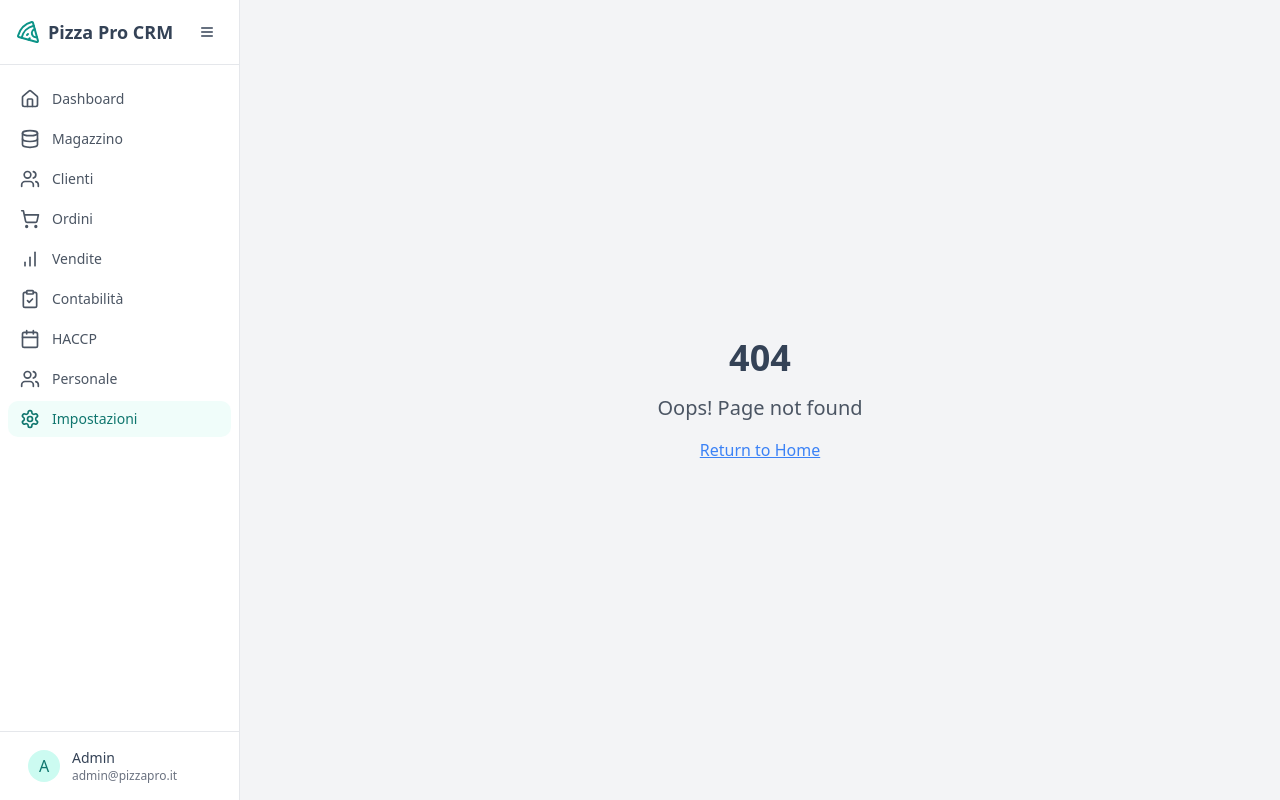
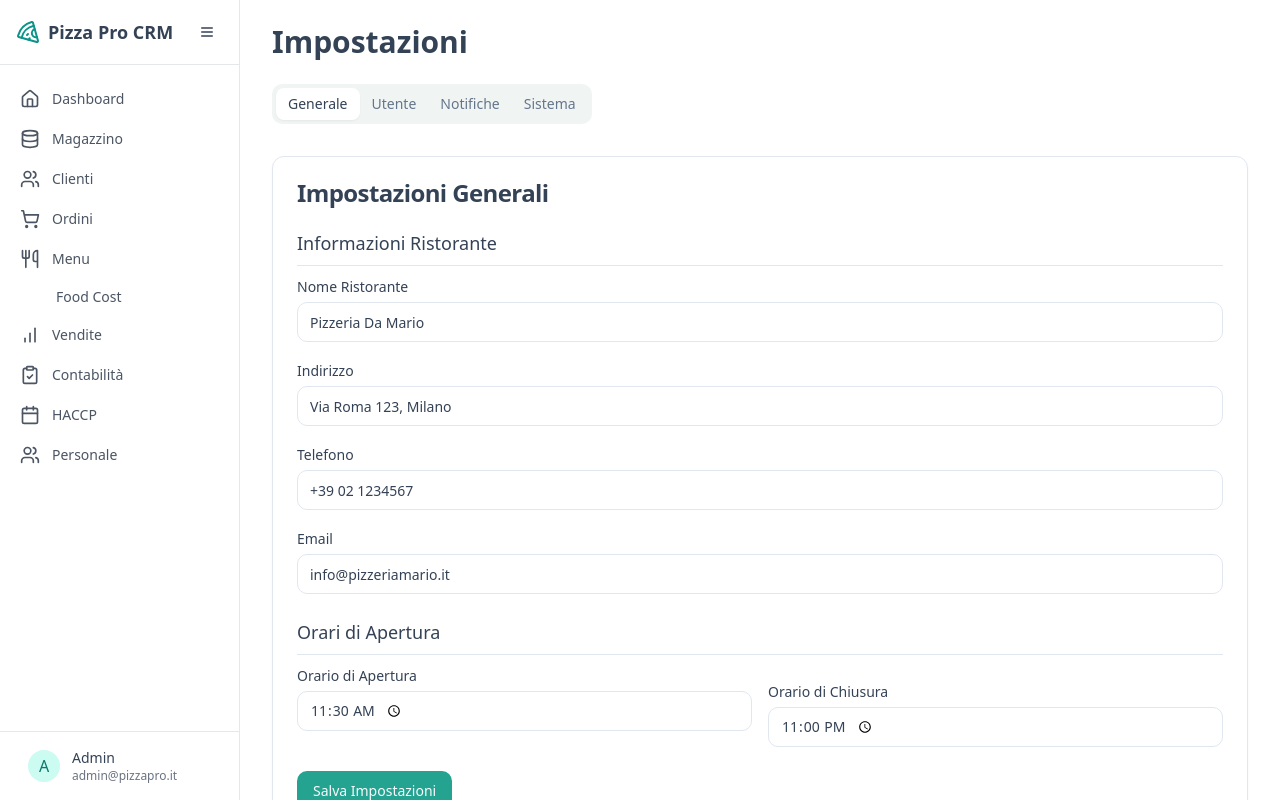
Before and after one commit to mattiailardi/amgoldencompany, a React (Vite) app: page /settings in a window 1280 px wide. Before the commit this address had no page. Built offline with nearby package versions, Linux system fonts and the light colour scheme.

Commit message:
Add new functionality

```diff
--- a/src/App.tsx
+++ b/src/App.tsx
@@ -27,6 +27,7 @@ import HACCPLabelsPage from "@/pages/HACCPLabelsPage";
 import EmployeesPage from "@/pages/EmployeesPage";
 import MenuPage from "@/pages/MenuPage";
 import FoodCostPage from "@/pages/FoodCostPage";
+import SettingsPage from "@/pages/SettingsPage";
 import NotFound from "@/pages/NotFound";
 
 const queryClient = new QueryClient();
@@ -64,6 +65,7 @@ const App = () => (
               <Route path="/employees" element={<EmployeesPage />} />
               <Route path="/menu" element={<MenuPage />} />
               <Route path="/menu/food-cost" element={<FoodCostPage />} />
+              <Route path="/settings" element={<SettingsPage />} />
               {/* ADD ALL CUSTOM ROUTES ABOVE THE CATCH-ALL "*" ROUTE */}
               <Route path="*" element={<NotFound />} />
             </Routes>
--- a/src/components/sidebar.tsx
+++ b/src/components/sidebar.tsx
@@ -12,7 +12,8 @@ import {
   Pizza,
   Settings,
   ShoppingCart,
-  Users
+  Users,
+  Utensils
 } from "lucide-react";
 import { cn } from "@/lib/utils";
 
@@ -46,6 +47,17 @@ export function Sidebar({ className }: SidebarProps) {
       icon: <ShoppingCart className="h-5 w-5" />,
     },
     {
+      name: "Menu",
+      path: "/menu",
+      icon: <Utensils className="h-5 w-5" />,
+      subRoutes: [
+        {
+          name: "Food Cost",
+          path: "/menu/food-cost",
+        },
+      ],
+    },
+    {
       name: "Vendite",
       path: "/sales",
       icon: <BarChart className="h-5 w-5" />,
@@ -64,11 +76,6 @@ export function Sidebar({ className }: SidebarProps) {
       name: "Personale",
       path: "/employees",
       icon: <Users className="h-5 w-5" />,
-    },
-    {
-      name: "Impostazioni",
-      path: "/settings",
-      icon: <Settings className="h-5 w-5" />,
     },
   ];
 
@@ -96,12 +103,12 @@ export function Sidebar({ className }: SidebarProps) {
       <div className="flex-1 py-4">
         <nav className="flex flex-col gap-1 px-2">
           {routes.map((route) => (
+            <div key={route.path}>
               <Link
-              key={route.path}
                 to={route.path}
                 className={cn(
                   "flex items-center gap-3 px-3 py-2 rounded-md text-sm transition-colors",
-                location.pathname === route.path || location.pathname.startsWith(route.path + "/")
+                  (location.pathname === route.path || location.pathname.startsWith(route.path + "/"))
                     ? "bg-teal-50 text-teal-700 font-medium"
                     : "text-gray-600 hover:bg-gray-100",
                   collapsed && "justify-center px-2"
@@ -110,6 +117,26 @@ export function Sidebar({ className }: SidebarProps) {
                 {route.icon}
                 {!collapsed && <span>{route.name}</span>}
               </Link>
+
+              {!collapsed && route.subRoutes && (
+                <div className="ml-9 mt-1 space-y-1">
+                  {route.subRoutes.map((subRoute) => (
+                    <Link
+                      key={subRoute.path}
+                      to={subRoute.path}
+                      className={cn(
+                        "block text-sm py-1.5 px-3 rounded-md transition-colors",
+                        location.pathname === subRoute.path
+                          ? "text-teal-700 bg-teal-50 font-medium"
+                          : "text-gray-600 hover:bg-gray-100"
+                      )}
+                    >
+                      {subRoute.name}
+                    </Link>
+                  ))}
+                </div>
+              )}
+            </div>
           ))}
         </nav>
       </div>
--- /dev/null
+++ b/src/pages/SettingsPage.tsx
@@ -0,0 +1,210 @@
+
+import React from "react";
+import { Card, CardContent, CardHeader, CardTitle } from "@/components/ui/card";
+import { Tabs, TabsContent, TabsList, TabsTrigger } from "@/components/ui/tabs";
+import { Separator } from "@/components/ui/separator";
+import { Input } from "@/components/ui/input";
+import { Button } from "@/components/ui/button";
+import { Switch } from "@/components/ui/switch";
+import { Label } from "@/components/ui/label";
+
+const SettingsPage = () => {
+  return (
+    <div className="container py-6">
+      <h1 className="text-3xl font-bold mb-6">Impostazioni</h1>
+
+      <Tabs defaultValue="generale">
+        <TabsList className="mb-6">
+          <TabsTrigger value="generale">Generale</TabsTrigger>
+          <TabsTrigger value="utente">Utente</TabsTrigger>
+          <TabsTrigger value="notifiche">Notifiche</TabsTrigger>
+          <TabsTrigger value="sistema">Sistema</TabsTrigger>
+        </TabsList>
+
+        <TabsContent value="generale">
+          <Card>
+            <CardHeader>
+              <CardTitle>Impostazioni Generali</CardTitle>
+            </CardHeader>
+            <CardContent className="space-y-6">
+              <div className="space-y-2">
+                <h3 className="text-lg font-medium">Informazioni Ristorante</h3>
+                <Separator />
+                <div className="space-y-4 mt-4">
+                  <div>
+                    <Label htmlFor="restaurantName">Nome Ristorante</Label>
+                    <Input id="restaurantName" defaultValue="Pizzeria Da Mario" className="mt-1" />
+                  </div>
+                  <div>
+                    <Label htmlFor="address">Indirizzo</Label>
+                    <Input id="address" defaultValue="Via Roma 123, Milano" className="mt-1" />
+                  </div>
+                  <div>
+                    <Label htmlFor="phone">Telefono</Label>
+                    <Input id="phone" defaultValue="+39 02 1234567" className="mt-1" />
+                  </div>
+                  <div>
+                    <Label htmlFor="email">Email</Label>
+                    <Input id="email" defaultValue="info@pizzeriamario.it" className="mt-1" />
+                  </div>
+                </div>
+              </div>
+
+              <div className="space-y-2">
+                <h3 className="text-lg font-medium">Orari di Apertura</h3>
+                <Separator />
+                <div className="space-y-4 mt-4 grid grid-cols-1 md:grid-cols-2 gap-4">
+                  <div>
+                    <Label htmlFor="openingTime">Orario di Apertura</Label>
+                    <Input id="openingTime" type="time" defaultValue="11:30" className="mt-1" />
+                  </div>
+                  <div>
+                    <Label htmlFor="closingTime">Orario di Chiusura</Label>
+                    <Input id="closingTime" type="time" defaultValue="23:00" className="mt-1" />
+                  </div>
+                </div>
+              </div>
+
+              <Button>Salva Impostazioni</Button>
+            </CardContent>
+          </Card>
+        </TabsContent>
+
+        <TabsContent value="utente">
+          <Card>
+            <CardHeader>
+              <CardTitle>Impostazioni Utente</CardTitle>
+            </CardHeader>
+            <CardContent className="space-y-6">
+              <div className="space-y-2">
+                <h3 className="text-lg font-medium">Profilo</h3>
+                <Separator />
+                <div className="space-y-4 mt-4">
+                  <div>
+                    <Label htmlFor="userName">Nome Utente</Label>
+                    <Input id="userName" defaultValue="Admin" className="mt-1" />
+                  </div>
+                  <div>
+                    <Label htmlFor="userEmail">Email</Label>
+                    <Input id="userEmail" defaultValue="admin@pizzapro.it" className="mt-1" />
+                  </div>
+                </div>
+              </div>
+
+              <div className="space-y-2">
+                <h3 className="text-lg font-medium">Sicurezza</h3>
+                <Separator />
+                <div className="space-y-4 mt-4">
+                  <div>
+                    <Label htmlFor="currentPassword">Password Attuale</Label>
+                    <Input id="currentPassword" type="password" className="mt-1" />
+                  </div>
+                  <div>
+                    <Label htmlFor="newPassword">Nuova Password</Label>
+                    <Input id="newPassword" type="password" className="mt-1" />
+                  </div>
+                  <div>
+                    <Label htmlFor="confirmPassword">Conferma Password</Label>
+                    <Input id="confirmPassword" type="password" className="mt-1" />
+                  </div>
+                </div>
+              </div>
+
+              <Button>Aggiorna Profilo</Button>
+            </CardContent>
+          </Card>
+        </TabsContent>
+
+        <TabsContent value="notifiche">
+          <Card>
+            <CardHeader>
+              <CardTitle>Impostazioni Notifiche</CardTitle>
+            </CardHeader>
+            <CardContent className="space-y-6">
+              <div className="space-y-4">
+                <div className="flex items-center justify-between">
+                  <div>
+                    <h3 className="font-medium">Notifiche Email</h3>
+                    <p className="text-sm text-muted-foreground">Ricevi aggiornamenti via email</p>
+                  </div>
+                  <Switch id="email-notifications" defaultChecked />
+                </div>
+
+                <Separator />
+
+                <div className="flex items-center justify-between">
+                  <div>
+                    <h3 className="font-medium">Notifiche Sistema</h3>
+                    <p className="text-sm text-muted-foreground">Visualizza notifiche nell'applicazione</p>
+                  </div>
+                  <Switch id="system-notifications" defaultChecked />
+                </div>
+
+                <Separator />
+
+                <div className="flex items-center justify-between">
+                  <div>
+                    <h3 className="font-medium">Avvisi Scorte Basse</h3>
+                    <p className="text-sm text-muted-foreground">Ricevi avvisi quando le scorte sono basse</p>
+                  </div>
+                  <Switch id="low-stock-alerts" defaultChecked />
+                </div>
+              </div>
+
+              <Button>Salva Preferenze</Button>
+            </CardContent>
+          </Card>
+        </TabsContent>
+
+        <TabsContent value="sistema">
+          <Card>
+            <CardHeader>
+              <CardTitle>Impostazioni Sistema</CardTitle>
+            </CardHeader>
+            <CardContent className="space-y-6">
+              <div className="space-y-2">
+                <h3 className="text-lg font-medium">Backup Dati</h3>
+                <Separator />
+                <div className="space-y-4 mt-4">
+                  <div className="flex justify-between items-center">
+                    <div>
+                      <h4 className="font-medium">Backup Automatico</h4>
+                      <p className="text-sm text-muted-foreground">Esegui backup automatici giornalieri</p>
+                    </div>
+                    <Switch id="auto-backup" defaultChecked />
+                  </div>
+                  <Button variant="outline">Esegui Backup Manuale</Button>
+                </div>
+              </div>
+
+              <div className="space-y-2">
+                <h3 className="text-lg font-medium">Lingua e Valuta</h3>
+                <Separator />
+                <div className="space-y-4 mt-4 grid grid-cols-1 md:grid-cols-2 gap-4">
+                  <div>
+                    <Label htmlFor="language">Lingua</Label>
+                    <select id="language" className="w-full border border-input rounded-md h-10 px-3 py-2 mt-1">
+                      <option value="it">Italiano</option>
+                      <option value="en">English</option>
+                    </select>
+                  </div>
+                  <div>
+                    <Label htmlFor="currency">Valuta</Label>
+                    <select id="currency" className="w-full border border-input rounded-md h-10 px-3 py-2 mt-1">
+                      <option value="EUR">Euro (€)</option>
+                      <option value="USD">US Dollar ($)</option>
+                    </select>
+                  </div>
+                </div>
+              </div>
+
+              <Button>Applica Impostazioni</Button>
+            </CardContent>
+          </Card>
+        </TabsContent>
+      </Tabs>
+    </div>
+  );
+};
+
+export default SettingsPage;
```
Lines whose indentation alone changed are shown as unchanged.
